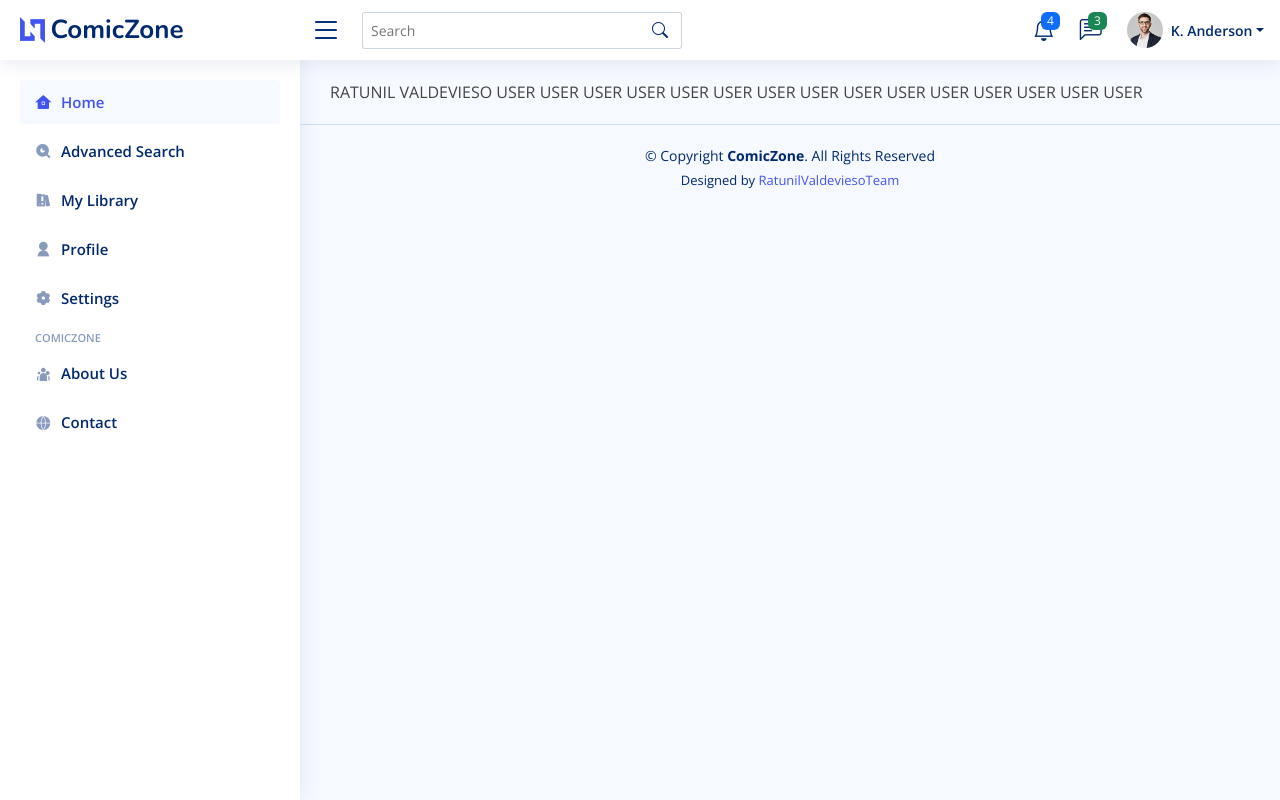
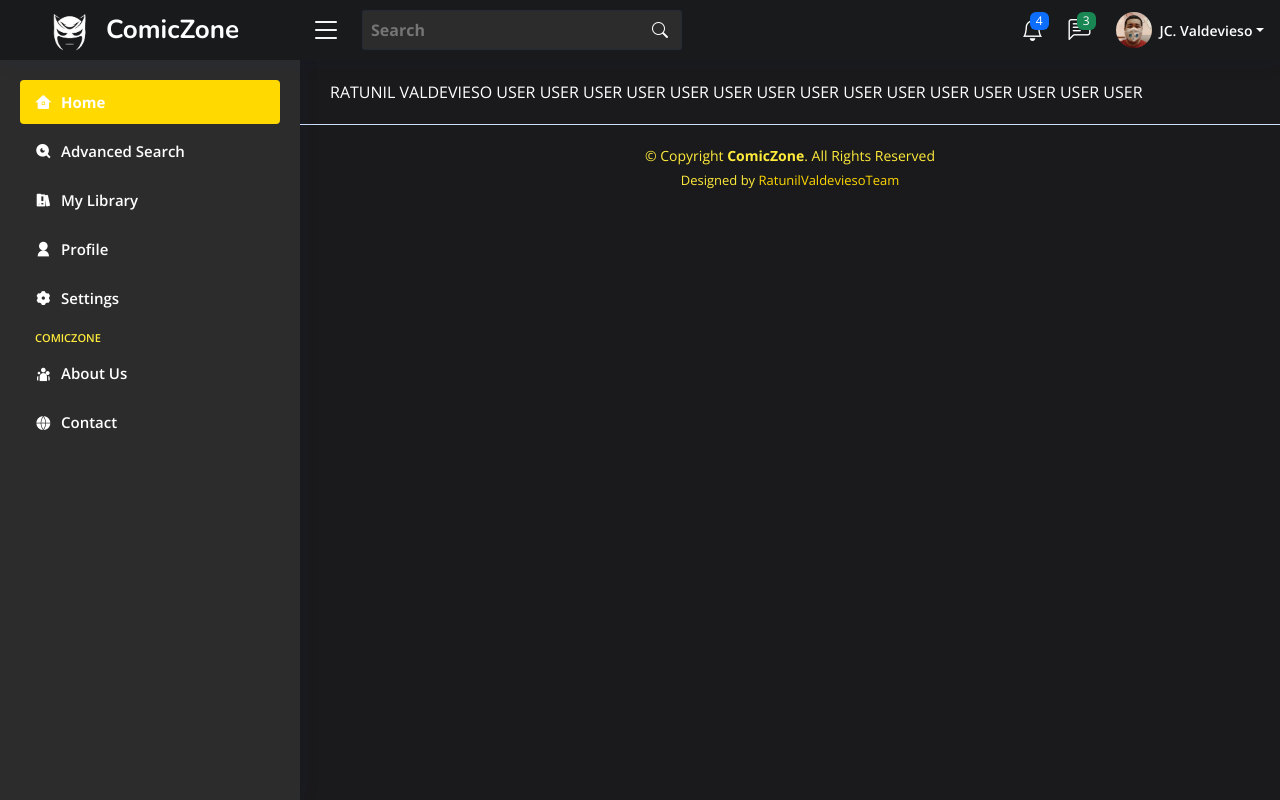
Before and after one commit to ValdeviesoJuan/IPT-Activity, a PHP site: page /view/users/index.php in a window 1280 px wide. Run offline with PHP 8.4, Linux system fonts and the light colour scheme; some libraries are stand-ins or nearby versions.

Commit message:
changed_color_themes
for user and admin
dark (not pure black), yellow, and white

```diff
--- a/IT322/view/admin/includes/header.php
+++ b/IT322/view/admin/includes/header.php
@@ -38,4 +38,4 @@
   ======================================================== -->
 </head>
 
-<body>
+<body> <!--style="background-color: #1a1a1c;" Put this color -->
--- a/IT322/view/admin/includes/topbar.php
+++ b/IT322/view/admin/includes/topbar.php
@@ -1,5 +1,5 @@
   <!-- ======= Header ======= -->
-  <header id="header" class="header fixed-top d-flex align-items-center" style="background-color: black;">
+  <header id="header" class="header fixed-top d-flex align-items-center" style="background-color: #191a1c;">
 
     <div class="d-flex align-items-center justify-content-between">
       <a href="index.php" class="logo d-flex align-items-center">
@@ -11,8 +11,8 @@
 
     <div class="search-bar">
       <form class="search-form d-flex align-items-center" method="POST" action="#">
-        <input type="text" name="query" placeholder="Search" title="Enter search keyword">
-        <button type="submit" title="Search"><i class="bi bi-search"></i></button>
+        <input type="text" name="query" placeholder="Search" title="Enter search keyword" style="color: white; font-size: 16px; font-weight: bold; background-color: #2c2c2c;">
+        <button type="submit" title="Search"><i class="bi bi-search" style="color: white;"></i></button>
       </form>
     </div><!-- End Search Bar -->
 
--- a/IT322/view/admin/index.php
+++ b/IT322/view/admin/index.php
@@ -10,7 +10,7 @@ include("./includes/sidebar.php");
     <!-- Quick Stats -->
     <div class="row">
         <div class="col-md-4">
-            <div class="card bg-black text-white p-3">
+            <div class="card text-white p-3" style="background-color: #2c2c2c;">
                 <h4>Total Comics</h4>
                 <p id="total-comics">Loading...</p>
             </div>
@@ -22,7 +22,7 @@ include("./includes/sidebar.php");
             </div>
         </div>
         <div class="col-md-4">
-            <div class="card bg-black text-white p-3">
+            <div class="card text-white p-3" style="background-color: #2c2c2c;">
                 <h4>Most Popular Comic</h4>
                 <p>Spider-Man</p> <!-- Replace with dynamic data -->
             </div>
--- a/IT322/view/users/includes/footer.php
+++ b/IT322/view/users/includes/footer.php
@@ -1,16 +1,16 @@
 </main><!-- End #main -->
 
   <!-- ======= Footer ======= -->
-  <footer id="footer" class="footer">
-    <div class="copyright">
+  <footer id="footer" class="footer" style="background-color: #1a1a1c;">
+    <div class="copyright" style="color: #ffeb3b;">
       &copy; Copyright <strong><span>ComicZone</span></strong>. All Rights Reserved
     </div>
-    <div class="credits">
+    <div class="credits" style="color: #ffeb3b;">
       <!-- All the links in the footer should remain intact. -->
       <!-- You can delete the links only if you purchased the pro version. -->
       <!-- Licensing information: https://bootstrapmade.com/license/ -->
       <!-- Purchase the pro version with working PHP/AJAX contact form: https://bootstrapmade.com/nice-admin-bootstrap-admin-html-template/ -->
-      Designed by <a href="https://bootstrapmade.com/">RatunilValdeviesoTeam</a>
+      Designed by <a href="https://bootstrapmade.com/" style="color: #FFD700;">RatunilValdeviesoTeam</a>
     </div>
   </footer><!-- End Footer -->
 
--- a/IT322/view/users/includes/header.php
+++ b/IT322/view/users/includes/header.php
@@ -5,12 +5,12 @@
   <meta charset="utf-8">
   <meta content="width=device-width, initial-scale=1.0" name="viewport">
 
-  <title>Dashboard - ComicZone</title>
+  <title>ComicZone</title>
   <meta content="" name="description">
   <meta content="" name="keywords">
 
   <!-- Favicons -->
-  <link href="../../assets/img/favicon.png" rel="icon">
+  <link href="../../assets/img/Logo2.png" rel="icon">
   <link href="../../assets/img/apple-touch-icon.png" rel="apple-touch-icon">
 
   <!-- Google Fonts -->
@@ -38,4 +38,4 @@
   ======================================================== -->
 </head>
 
-<body>
+<body style="background-color: #1a1a1c;">
--- a/IT322/view/users/includes/sidebar.php
+++ b/IT322/view/users/includes/sidebar.php
@@ -1,54 +1,55 @@
 <!-- ======= Sidebar ======= -->
-  <aside id="sidebar" class="sidebar">
+<aside id="sidebar" class="sidebar" style="background-color: #2c2c2c;"> <!--#2c2c2c -->
 
   <ul class="sidebar-nav" id="sidebar-nav">
 
     <li class="nav-item">
-        <a class="nav-link " href="index.php" id="home">
-          <i class="ri-home-8-fill"></i>
+      <a class="nav-link" href="index.php" id="home" style="background-color: #2c2c2c; color: #fff;">
+        <i class="ri-home-8-fill icon-link" style="color: #fff;"></i>
         <span>Home</span>
       </a>
+    </li>
 
     <li class="nav-item">
-        <a class="nav-link collapsed" href="userSearch.php" id="advancedSearch">
-          <i class="ri-search-eye-fill"></i>
+      <a class="nav-link collapsed" href="userSearch.php" id="advancedSearch" style="background-color: #2c2c2c; color: #fff;">
+        <i class="ri-search-eye-fill icon-link" style="color: #fff;"></i>
         <span>Advanced Search</span>
       </a>
     </li><!-- End User Page Nav -->
 
     <li class="nav-item">
-        <a class="nav-link collapsed" href="userLibrary.php" id="library">
-          <i class="ri-book-shelf-fill"></i>
+      <a class="nav-link collapsed" href="userLibrary.php" id="library" style="background-color: #2c2c2c; color: #fff;">
+        <i class="ri-book-shelf-fill icon-link" style="color: #fff;"></i>
         <span>My Library</span>
       </a>
     </li><!-- End User Page Nav -->
 
     <li class="nav-item">
-        <a class="nav-link collapsed" href="userProfile.php" id="profile">
-          <i class="ri-user-fill"></i>
+      <a class="nav-link collapsed" href="userProfile.php" id="profile" style="background-color: #2c2c2c; color: #fff;">
+        <i class="ri-user-fill icon-link" style="color: #fff;"></i>
         <span>Profile</span>
       </a>
     </li><!-- End Blank Page Nav -->
 
     <li class="nav-item">
-        <a class="nav-link collapsed" href="settings.php" id="settings">
-          <i class="ri-settings-3-fill"></i>
+      <a class="nav-link collapsed" href="settings.php" id="settings" style="background-color: #2c2c2c; color: #fff;">
+        <i class="ri-settings-3-fill icon-link" style="color: #fff;"></i>
         <span>Settings</span>
       </a>
     </li><!-- End Blank Page Nav -->
 
-      <li class="nav-heading">ComicZone</li>
+    <li class="nav-heading" style="color: #FFEB3B;">ComicZone</li>
 
     <li class="nav-item">
-        <a class="nav-link collapsed" href="aboutUs.php" id="aboutUs">
-          <i class="ri-team-fill"></i>
+      <a class="nav-link collapsed" href="aboutUs.php" id="aboutUs" style="background-color: #2c2c2c; color: #fff;">
+        <i class="ri-team-fill icon-link" style="color: #fff;"></i>
         <span>About Us</span>
       </a>
     </li><!-- End Blank Page Nav -->
 
     <li class="nav-item">
-        <a class="nav-link collapsed" href="contact.php" id="contact">
-          <i class="ri-global-fill"></i>
+      <a class="nav-link collapsed" href="contact.php" id="contact" style="background-color: #2c2c2c; color: #fff;">
+        <i class="ri-global-fill icon-link" style="color: #fff;"></i>
         <span>Contact</span>
       </a>
     </li><!-- End Blank Page Nav -->
@@ -57,4 +58,35 @@
 
 </aside><!-- End Sidebar-->
 
-  <main id="main" class="main">
+<script>
+document.addEventListener("DOMContentLoaded", function () {
+    // Get the current page filename (e.g., "manageComics.html")
+    let currentPage = window.location.pathname.split("/").pop();
+
+    // Get all sidebar links
+    let navLinks = document.querySelectorAll(".sidebar-nav .nav-link");
+
+    // Loop through links and compare with current page
+    navLinks.forEach(link => {
+        if (link.getAttribute("href") === currentPage) {
+            link.classList.add("active");
+
+            let icon = link.querySelector(".icon-link");
+            if (icon) {
+                icon.style.color = "#fff";
+            }
+        }
+    });
+});
+</script>
+
+<style>
+  /* Active link styling */
+  .nav-link.active {
+      background-color: rgb(255, 217, 0) !important; /* Change to your theme color */
+      color: #fff !important;
+      font-weight: bold;
+  }
+</style>
+
+<main id="main" class="main" style="background-color: #1a1a1c; color: white;">
--- a/IT322/view/users/includes/topbar.php
+++ b/IT322/view/users/includes/topbar.php
@@ -1,18 +1,18 @@
   <!-- ======= Header ======= -->
-  <header id="header" class="header fixed-top d-flex align-items-center">
+  <header id="header" class="header fixed-top d-flex align-items-center" style="background-color: #191a1c;">
 
     <div class="d-flex align-items-center justify-content-between">
       <a href="index.php" class="logo d-flex align-items-center">
-        <img src="../../assets/img/logo.png" alt="">
-        <span class="d-none d-lg-block">ComicZone</span>
+        <img src="../../assets/img/Logo1.png" alt="ComicZone Logo" style="max-width: 100px; max-height: 80px;">
+        <span class="d-none d-lg-block" style="color: white; margin-left: -20px;">ComicZone</span>
       </a>
-      <i class="bi bi-list toggle-sidebar-btn"></i>
+      <i class="bi bi-list toggle-sidebar-btn" style="color: white;"></i>
     </div><!-- End Logo -->
 
-    <div class="search-bar">
+    <div class="search-bar" >
       <form class="search-form d-flex align-items-center" method="POST" action="#">
-        <input type="text" name="query" placeholder="Search" title="Enter search keyword">
-        <button type="submit" title="Search"><i class="bi bi-search"></i></button>
+        <input type="text" name="query" placeholder="Search" title="Enter search keyword" style="color: white; font-size: 16px; font-weight: bold; background-color: #2c2c2c;">
+        <button type="submit" title="Search"><i class="bi bi-search" style="color: white;"></i></button>
       </form>
     </div><!-- End Search Bar -->
 
@@ -28,7 +28,7 @@
         <li class="nav-item dropdown">
 
           <a class="nav-link nav-icon" href="#" data-bs-toggle="dropdown">
-            <i class="bi bi-bell"></i>
+            <i class="bi bi-bell" style="color: white;"></i>
             <span class="badge bg-primary badge-number">4</span>
           </a><!-- End Notification Icon -->
 
@@ -102,7 +102,7 @@
 
         <li class="nav-item dropdown">
 
-          <a class="nav-link nav-icon" href="#" data-bs-toggle="dropdown">
+          <a class="nav-link nav-icon" href="#" data-bs-toggle="dropdown" style="color: white;">
             <i class="bi bi-chat-left-text"></i>
             <span class="badge bg-success badge-number">3</span>
           </a><!-- End Messages Icon -->
@@ -118,10 +118,10 @@
 
             <li class="message-item">
               <a href="#">
-                <img src="../../assets/img/messages-1.jpg" alt="" class="rounded-circle">
+                <img src="../../assets/img/kentImage.jpg" alt="" class="rounded-circle">
                 <div>
-                  <h4>Maria Hudson</h4>
-                  <p>Velit asperiores et ducimus soluta repudiandae labore officia est ut...</p>
+                  <h4>Kent "LiverLover" Vicente</h4>
+                  <p>Recommended a new and upcoming comic. Click Now!</p>
                   <p>4 hrs. ago</p>
                 </div>
               </a>
@@ -132,10 +132,10 @@
 
             <li class="message-item">
               <a href="#">
-                <img src="../../assets/img/messages-2.jpg" alt="" class="rounded-circle">
+                <img src="../../assets/img/geloImage.jpg" alt="" class="rounded-circle">
                 <div>
-                  <h4>Anna Nelson</h4>
-                  <p>Velit asperiores et ducimus soluta repudiandae labore officia est ut...</p>
+                  <h4>Gelo "HaremBoii" Pagutayao</h4>
+                  <p>Recommended a new and upcoming comic. Click Now!</p>
                   <p>6 hrs. ago</p>
                 </div>
               </a>
@@ -146,10 +146,10 @@
 
             <li class="message-item">
               <a href="#">
-                <img src="../../assets/img/messages-3.jpg" alt="" class="rounded-circle">
+                <img src="../../assets/img/shuaImage.jpg" alt="" class="rounded-circle">
                 <div>
-                  <h4>David Muldon</h4>
-                  <p>Velit asperiores et ducimus soluta repudiandae labore officia est ut...</p>
+                  <h4>Joshua "Bakuhatsu" Amper</h4>
+                  <p>Recommended a new and upcoming comic. Click Now!</p>
                   <p>8 hrs. ago</p>
                 </div>
               </a>
@@ -169,14 +169,14 @@
         <li class="nav-item dropdown pe-3">
 
           <a class="nav-link nav-profile d-flex align-items-center pe-0" href="#" data-bs-toggle="dropdown">
-            <img src="../../assets/img/profile-img.jpg" alt="Profile" class="rounded-circle">
-            <span class="d-none d-md-block dropdown-toggle ps-2">K. Anderson</span>
+            <img src="../../assets/img/jcImage.jpg" alt="Profile" class="rounded-circle">
+            <span class="d-none d-md-block dropdown-toggle ps-2" style="color: white;">JC. Valdevieso</span>
           </a><!-- End Profile Iamge Icon -->
 
           <ul class="dropdown-menu dropdown-menu-end dropdown-menu-arrow profile">
             <li class="dropdown-header">
-              <h6>Kevin Anderson</h6>
-              <span>Web Designer</span>
+              <h6>Juan Carlos Valdevieso</h6>
+              <span>Otaku</span>
             </li>
             <li>
               <hr class="dropdown-divider">
```
Also changed, not shown: IT322/view/admin/includes/sidebar.php (+24 -19 lines), IT322/view/users/userComicPage.php (added). Lines whose indentation alone changed are shown as unchanged.
